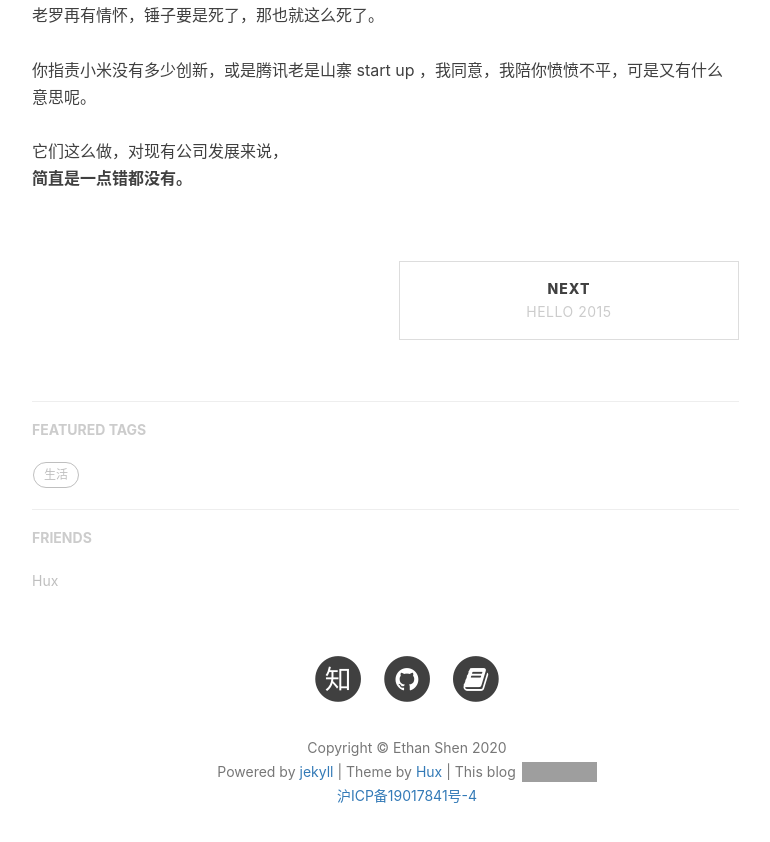
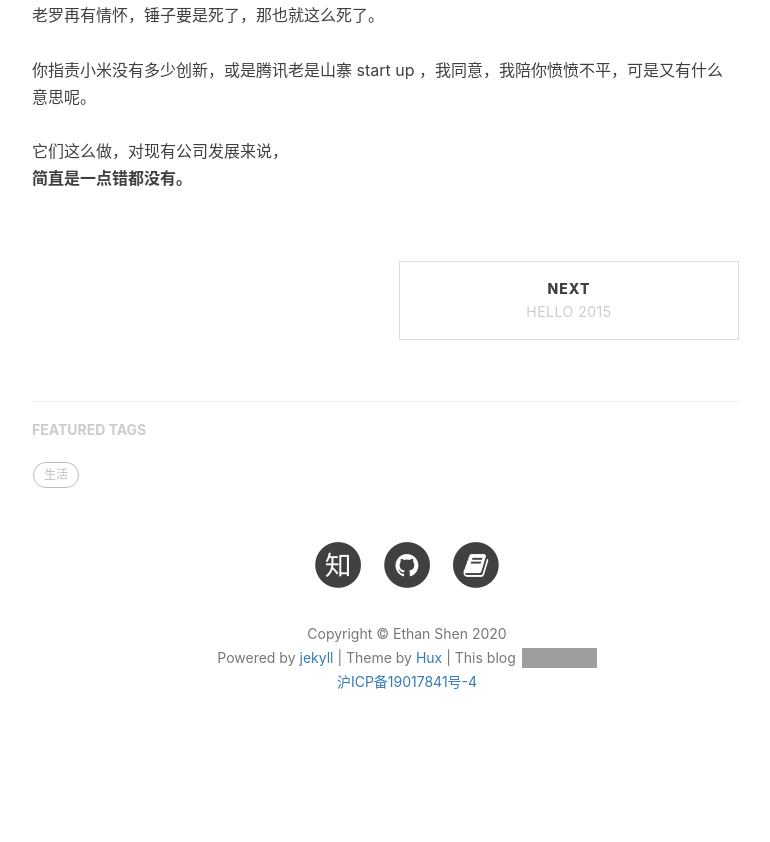
Before and after one commit to A-Ethan/www-ethanshen-cn, a Jekyll site: the page built from _posts/2014-08-16-miui6.markdown, in a window 1280 px wide and 900 px high, scrolled down 1495 px. Shown: the top 842 px of the window, without its empty margins (233-1003 px from the left). Built offline with Jekyll 4.4.1, drawn with Linux system fonts in a browser that asks for light colours; nearby versions of some CDN libraries; comment, search, counter and statistics services are not loaded; after the commit the page ends 2281 px from its top, so only the background shows below that; grey boxes are pictures that could not be loaded.

Commit message:
Update post.html

```diff
--- a/_layouts/post.html
+++ b/_layouts/post.html
@@ -92,9 +92,6 @@ layout: default
 
                 <!-- Featured Tags -->
                 {% include featured-tags.html bottom=true %}
-
-                <!-- Friends Blog -->
-                {% include friends.html %}
             </div>
         </div>
     </div>
```
